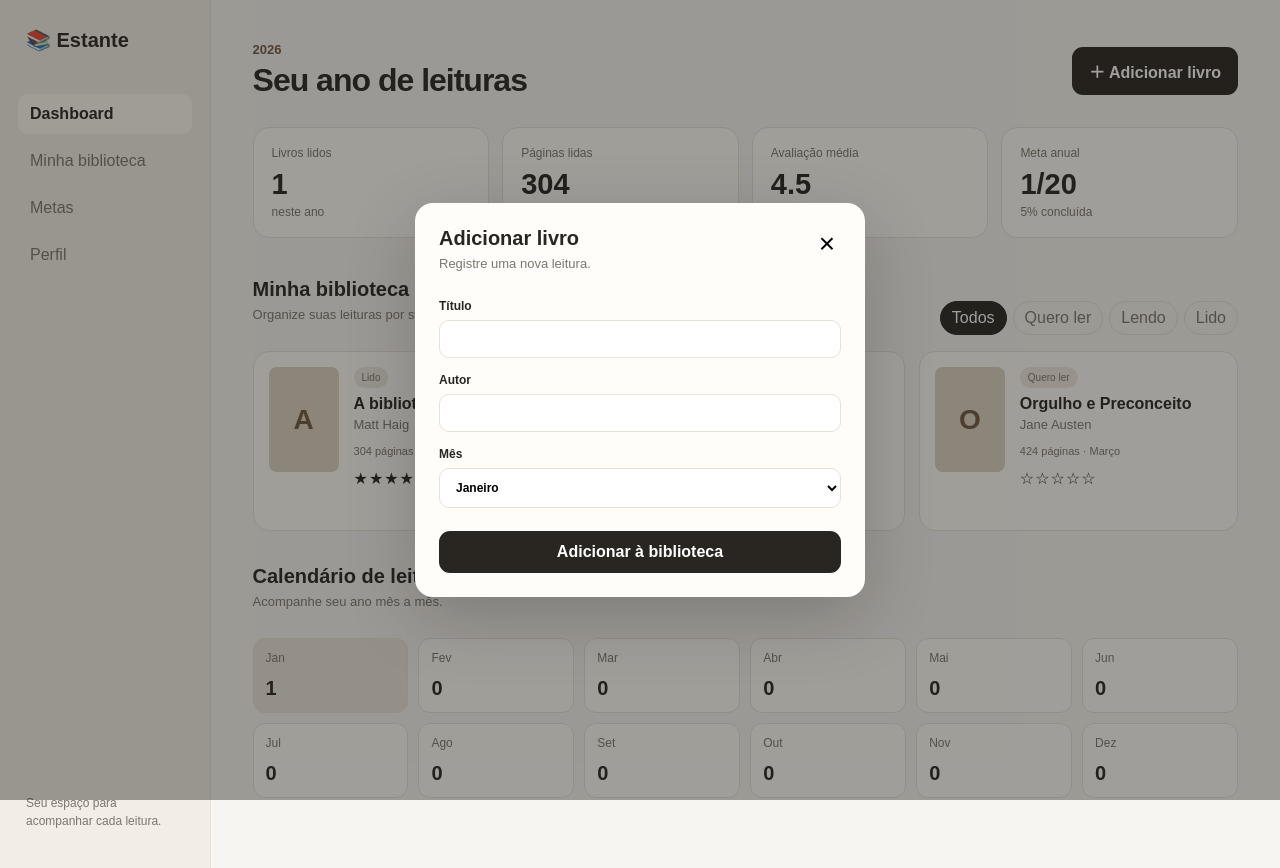
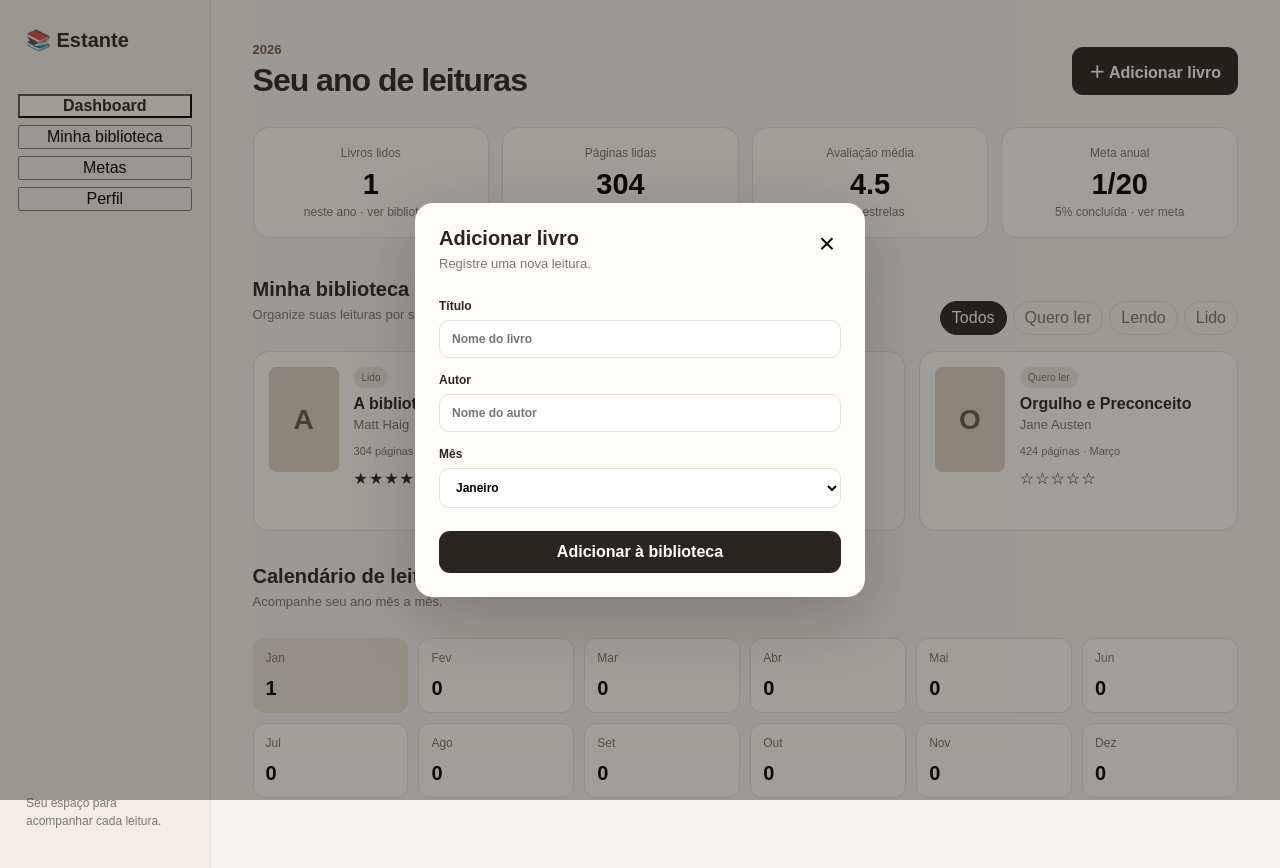
Before and after one commit to isabelmr1107/leituras-app, a Next.js app: page / in a window 1280 px wide. Both pictures are taken after a click on the button "＋ Adicionar livro". Built offline with nearby package versions, Linux system fonts and the light colour scheme.

Commit message:
feat: make dashboard navigation and controls interactive

```diff
--- a/app/page.tsx
+++ b/app/page.tsx
@@ -1,33 +1,93 @@
 "use client";
+
 import {useMemo,useState} from "react";
+
 type Status="Quero ler"|"Lendo"|"Lido";
+type View="Dashboard"|"Minha biblioteca"|"Metas"|"Perfil";
 type Book={id:number;title:string;author:string;status:Status;rating:number;month:string;pages:number};
+
 const initialBooks:Book[]=[
 {id:1,title:"A biblioteca da meia-noite",author:"Matt Haig",status:"Lido",rating:4.5,month:"Janeiro",pages:304},
 {id:2,title:"Torto Arado",author:"Itamar Vieira Junior",status:"Lendo",rating:4,month:"Fevereiro",pages:264},
 {id:3,title:"Orgulho e Preconceito",author:"Jane Austen",status:"Quero ler",rating:0,month:"Março",pages:424}
 ];
 const months=["Janeiro","Fevereiro","Março","Abril","Maio","Junho","Julho","Agosto","Setembro","Outubro","Novembro","Dezembro"];
+
 export default function Home(){
- const[books,setBooks]=useState(initialBooks); const[filter,setFilter]=useState<"Todos"|Status>("Todos");
- const[open,setOpen]=useState(false); const[title,setTitle]=useState(""); const[author,setAuthor]=useState(""); const[month,setMonth]=useState("Janeiro");
+ const[books,setBooks]=useState(initialBooks);
+ const[filter,setFilter]=useState<"Todos"|Status>("Todos");
+ const[view,setView]=useState<View>("Dashboard");
+ const[open,setOpen]=useState(false);
+ const[title,setTitle]=useState(""); const[author,setAuthor]=useState(""); const[month,setMonth]=useState("Janeiro");
  const filtered=useMemo(()=>filter==="Todos"?books:books.filter(b=>b.status===filter),[books,filter]);
- const read=books.filter(b=>b.status==="Lido"); const pages=read.reduce((s,b)=>s+b.pages,0);
- const rated=read.filter(b=>b.rating>0); const average=rated.length?(rated.reduce((s,b)=>s+b.rating,0)/rated.length).toFixed(1):"—";
- function addBook(){if(!title.trim()||!author.trim())return;setBooks([...books,{id:Date.now(),title:title.trim(),author:author.trim(),status:"Quero ler",rating:0,month,pages:0}]);setTitle("");setAuthor("");setOpen(false);}
+ const read=books.filter(b=>b.status==="Lido");
+ const pages=read.reduce((s,b)=>s+b.pages,0);
+ const rated=read.filter(b=>b.rating>0);
+ const average=rated.length?(rated.reduce((s,b)=>s+b.rating,0)/rated.length).toFixed(1):"—";
+
+ function addBook(){
+   if(!title.trim()||!author.trim())return;
+   setBooks([...books,{id:Date.now(),title:title.trim(),author:author.trim(),status:"Quero ler",rating:0,month,pages:0}]);
+   setTitle("");setAuthor("");setMonth("Janeiro");setOpen(false);setView("Minha biblioteca");
+ }
+
  return <main className="shell">
-  <aside className="sidebar"><div className="brand">📚 Estante</div><nav><a className="active">Dashboard</a><a>Minha biblioteca</a><a>Metas</a><a>Perfil</a></nav><div className="side-note">Seu espaço para acompanhar cada leitura.</div></aside>
-  <section className="content"><header className="topbar"><div><p className="eyebrow">2026</p><h1>Seu ano de leituras</h1></div><button className="primary" onClick={()=>setOpen(true)}>＋ Adicionar livro</button></header>
-  <section className="stats">
-   <div className="stat"><span>Livros lidos</span><strong>{read.length}</strong><small>neste ano</small></div>
-   <div className="stat"><span>Páginas lidas</span><strong>{pages}</strong><small>páginas</small></div>
-   <div className="stat"><span>Avaliação média</span><strong>{average}</strong><small>de 5 estrelas</small></div>
-   <div className="stat"><span>Meta anual</span><strong>{read.length}/20</strong><small>{Math.round(read.length/20*100)}% concluída</small></div>
+  <aside className="sidebar">
+   <div className="brand">📚 Estante</div>
+   <nav>{(["Dashboard","Minha biblioteca","Metas","Perfil"] as View[]).map(item=>
+     <button key={item} className={view===item?"nav-button active":"nav-button"} onClick={()=>setView(item)}>{item}</button>
+   )}</nav>
+   <div className="side-note">Seu espaço para acompanhar cada leitura.</div>
+  </aside>
+
+  <section className="content">
+   <header className="topbar">
+    <div><p className="eyebrow">2026</p><h1>{view==="Dashboard"?"Seu ano de leituras":view}</h1></div>
+    <button className="primary" onClick={()=>setOpen(true)}>＋ Adicionar livro</button>
+   </header>
+
+   {view==="Dashboard"&&<>
+    <section className="stats">
+     <button className="stat stat-button" onClick={()=>setView("Minha biblioteca")}><span>Livros lidos</span><strong>{read.length}</strong><small>neste ano · ver biblioteca</small></button>
+     <button className="stat stat-button" onClick={()=>setView("Minha biblioteca")}><span>Páginas lidas</span><strong>{pages}</strong><small>páginas · ver biblioteca</small></button>
+     <button className="stat stat-button" onClick={()=>setView("Minha biblioteca")}><span>Avaliação média</span><strong>{average}</strong><small>de 5 estrelas</small></button>
+     <button className="stat stat-button" onClick={()=>setView("Metas")}><span>Meta anual</span><strong>{read.length}/20</strong><small>{Math.round(read.length/20*100)}% concluída · ver meta</small></button>
+    </section>
+
+    <section className="section">
+     <div className="section-head"><div><h2>Minha biblioteca</h2><p>Organize suas leituras por status.</p></div>
+     <div className="filters">{(["Todos","Quero ler","Lendo","Lido"] as const).map(x=><button key={x} className={filter===x?"filter active":"filter"} onClick={()=>setFilter(x)}>{x}</button>)}</div></div>
+     <div className="books">{filtered.map(b=><article className="book" key={b.id}><div className="cover">{b.title[0]}</div><div className="book-info"><span className="badge">{b.status}</span><h3>{b.title}</h3><p>{b.author}</p><div className="book-meta">{b.pages||"Sem"} páginas · {b.month}</div><div className="stars">{b.rating?"★".repeat(Math.round(b.rating))+"☆".repeat(5-Math.round(b.rating)):"☆☆☆☆☆"}</div></div></article>)}</div>
+    </section>
+
+    <section className="section"><div className="section-head"><div><h2>Calendário de leituras</h2><p>Acompanhe seu ano mês a mês.</p></div></div>
+     <div className="calendar">{months.map(m=><button className={books.some(b=>b.month===m&&b.status==="Lido")?"month filled":"month"} key={m} onClick={()=>{setFilter("Todos");setView("Minha biblioteca");}}>
+       <span>{m.slice(0,3)}</span><strong>{books.filter(b=>b.month===m&&b.status==="Lido").length}</strong>
+     </button>)}</div>
+    </section>
+   </>}
+
+   {view==="Minha biblioteca"&&<section className="section">
+    <div className="section-head"><div><h2>Todos os meus livros</h2><p>Adicione, organize e acompanhe suas leituras.</p></div>
+    <div className="filters">{(["Todos","Quero ler","Lendo","Lido"] as const).map(x=><button key={x} className={filter===x?"filter active":"filter"} onClick={()=>setFilter(x)}>{x}</button>)}</div></div>
+    <div className="books">{filtered.map(b=><article className="book" key={b.id}><div className="cover">{b.title[0]}</div><div className="book-info"><span className="badge">{b.status}</span><h3>{b.title}</h3><p>{b.author}</p><div className="book-meta">{b.pages||"Sem"} páginas · {b.month}</div><div className="stars">{b.rating?"★".repeat(Math.round(b.rating))+"☆".repeat(5-Math.round(b.rating)):"☆☆☆☆☆"}</div></div></article>)}</div>
+   </section>}
+
+   {view==="Metas"&&<section className="section">
+    <div className="goal-card"><p className="eyebrow">META DE 2026</p><h2>Ler 20 livros</h2><strong className="goal-number">{read.length}/20</strong><div className="progress"><span style={{width:Math.min(read.length/20*100,100)+"%"}}/></div><p>{Math.max(20-read.length,0)} livros restantes para completar sua meta.</p></div>
+   </section>}
+
+   {view==="Perfil"&&<section className="section">
+    <div className="profile-card"><div className="avatar">I</div><h2>Meu perfil</h2><p>Seu espaço pessoal de leituras.</p><button className="primary" onClick={()=>setOpen(true)}>Adicionar meu primeiro livro</button></div>
+   </section>}
   </section>
-  <section className="section"><div className="section-head"><div><h2>Minha biblioteca</h2><p>Organize suas leituras por status.</p></div><div className="filters">{(["Todos","Quero ler","Lendo","Lido"] as const).map(x=><button key={x} className={filter===x?"filter active":"filter"} onClick={()=>setFilter(x)}>{x}</button>)}</div></div>
-  <div className="books">{filtered.map(b=><article className="book" key={b.id}><div className="cover">{b.title[0]}</div><div className="book-info"><span className="badge">{b.status}</span><h3>{b.title}</h3><p>{b.author}</p><div className="book-meta">{b.pages||"Sem"} páginas · {b.month}</div><div className="stars">{b.rating?"★".repeat(Math.round(b.rating))+"☆".repeat(5-Math.round(b.rating)):"☆☆☆☆☆"}</div></div></article>)}</div></section>
-  <section className="section"><div className="section-head"><div><h2>Calendário de leituras</h2><p>Acompanhe seu ano mês a mês.</p></div></div><div className="calendar">{months.map(m=><div className={books.some(b=>b.month===m&&b.status==="Lido")?"month filled":"month"} key={m}><span>{m.slice(0,3)}</span><strong>{books.filter(b=>b.month===m&&b.status==="Lido").length}</strong></div>)}</div></section>
-  </section>
-  {open&&<div className="overlay" onMouseDown={()=>setOpen(false)}><div className="modal" onMouseDown={e=>e.stopPropagation()}><div className="modal-head"><div><h2>Adicionar livro</h2><p>Registre uma nova leitura.</p></div><button className="close" onClick={()=>setOpen(false)}>×</button></div><label>Título<input value={title} onChange={e=>setTitle(e.target.value)} /></label><label>Autor<input value={author} onChange={e=>setAuthor(e.target.value)} /></label><label>Mês<select value={month} onChange={e=>setMonth(e.target.value)}>{months.map(m=><option key={m}>{m}</option>)}</select></label><button className="primary full" onClick={addBook}>Adicionar à biblioteca</button></div></div>}
+
+  {open&&<div className="overlay" onMouseDown={()=>setOpen(false)}><div className="modal" onMouseDown={e=>e.stopPropagation()}>
+   <div className="modal-head"><div><h2>Adicionar livro</h2><p>Registre uma nova leitura.</p></div><button className="close" onClick={()=>setOpen(false)}>×</button></div>
+   <label>Título<input value={title} onChange={e=>setTitle(e.target.value)} placeholder="Nome do livro"/></label>
+   <label>Autor<input value={author} onChange={e=>setAuthor(e.target.value)} placeholder="Nome do autor"/></label>
+   <label>Mês<select value={month} onChange={e=>setMonth(e.target.value)}>{months.map(m=><option key={m}>{m}</option>)}</select></label>
+   <button className="primary full" onClick={addBook}>Adicionar à biblioteca</button>
+  </div></div>}
  </main>;
 }
```
